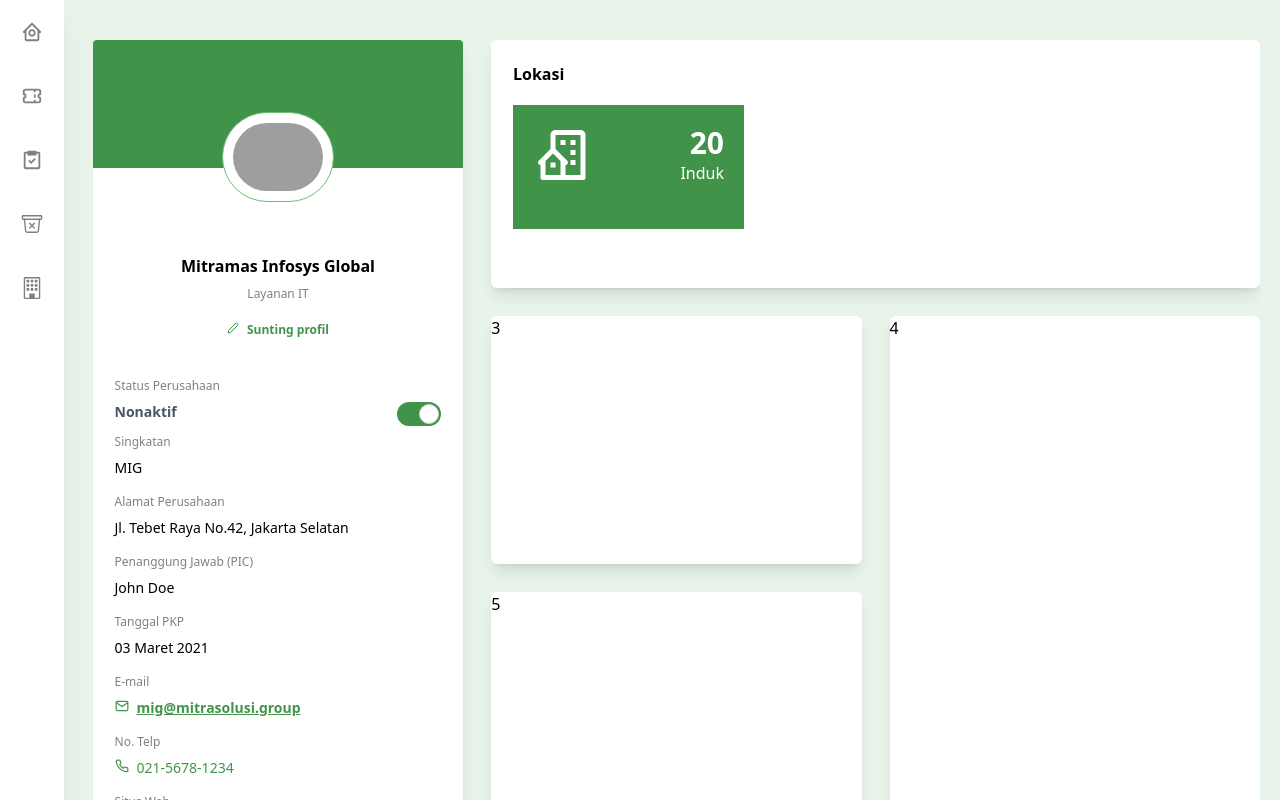
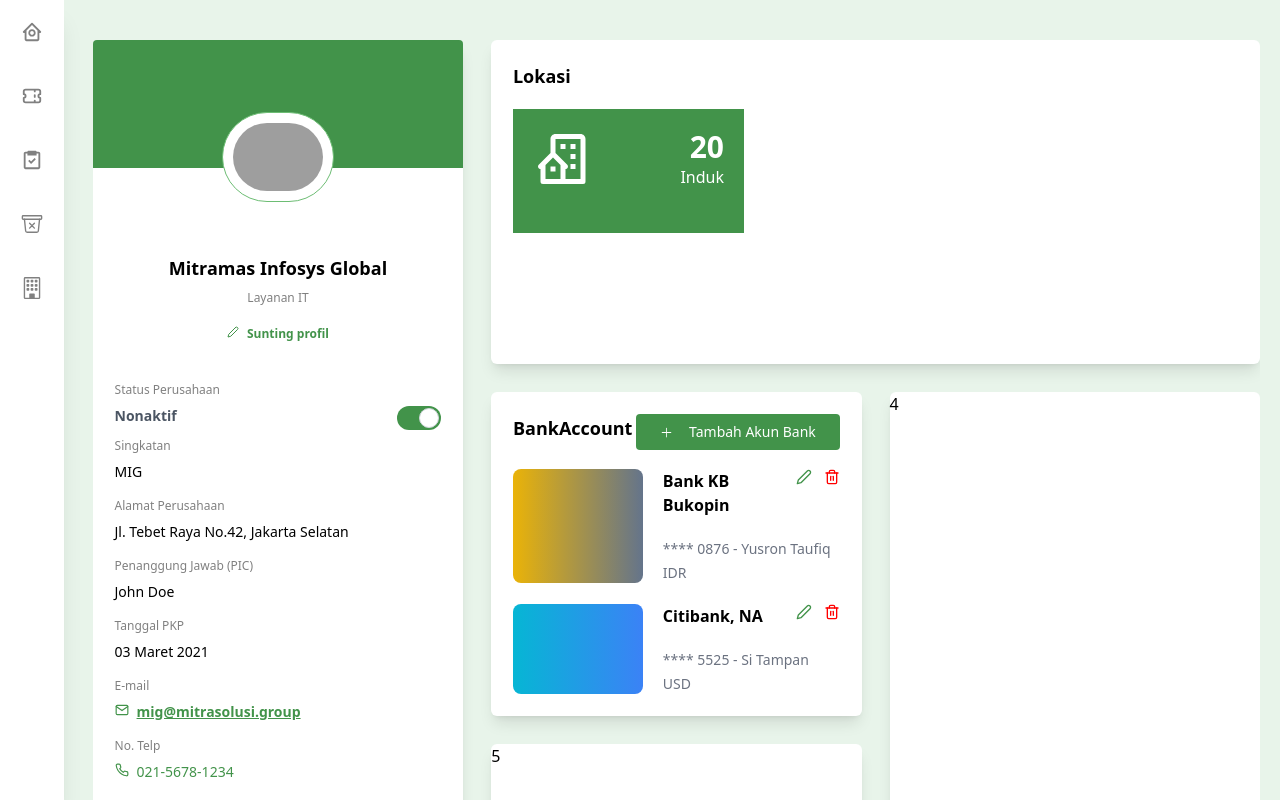
Before and after one commit to jestsee/mig-test, a React (Create React App) app: page / in a window 1280 px wide. Shown: the top 800 px of the page. Built offline with nearby package versions, Linux system fonts and the light colour scheme; grey boxes are pictures that could not be loaded.

Commit message:
add bank info

```diff
--- a/src/components/BankAccount.js
+++ b/src/components/BankAccount.js
@@ -0,0 +1,46 @@
+import { BsPlusLg } from "react-icons/bs";
+import { FiEdit2, FiTrash2 } from "react-icons/fi";
+
+export default function BankAccount() {
+  return (
+    <div className="pt-[1.7vw] px-[1.7vw]">
+      <div className="mb-[1.5vw] flex justify-between">
+        <p className="font-bold text-lg">BankAccount</p>
+        <button className="bg-primary text-white text-sm rounded py-[8px] px-6 flex"><BsPlusLg className="mr-4 mt-1" size='13'/>Tambah Akun Bank</button>
+      </div>
+      <BankAccountItem
+        gradient="from-yellow-500 to-slate-500"
+        bankName="Bank KB Bukopin"
+        info="**** 0876 - Yusron Taufiq"
+        currency="IDR"
+      />
+      <BankAccountItem
+        gradient="from-cyan-500 to-blue-500"
+        bankName="Citibank, NA"
+        info="**** 5525 - Si Tampan"
+        currency="USD"
+      />
+    </div>
+  )
+}
+
+function BankAccountItem({gradient, bankName, info, currency}) {
+  return (
+    <div className="flex mb-[1.7vw]">
+      <div className={`bg-gradient-to-r ${gradient} rounded-lg w-60 mr-5`}></div>
+      <div className="w-full">
+        <div className="flex justify-between mb-[1.7vw]">
+          <p className="font-bold">{bankName}</p>
+          <div className="flex">
+            <i className="text-primary cursor-pointer mr-3"><FiEdit2/></i>
+            <i className="text-[red] cursor-pointer"><FiTrash2/></i>
+          </div>
+        </div>
+        <div className="text-sm text-gray-500">
+          <p className="mb-1">{info}</p>
+          <p>{currency}</p>
+        </div>
+      </div>
+    </div>
+  )
+}
--- a/src/components/ContentGrid.js
+++ b/src/components/ContentGrid.js
@@ -1,3 +1,4 @@
+import BankAccount from "./BankAccount";
 import Location from "./Location";
 import MitramasInfo from "./MitramasInfo";
 
@@ -7,7 +8,7 @@
       <div className="grid overflow-hidden grid-cols-3 grid-rows-3 gap-7">
         <div className="box row-span-6"><MitramasInfo/></div>
         <div className="box col-start-2 col-span-2"><Location/></div>
-        <div className="box row-span-0 col-start-2 col-span-1">3</div>
+        <div className="box row-span-0 col-start-2 col-span-1"><BankAccount/></div>
         <div className="box row-span-5 col-span-1">4</div>
         <div className="box row-span-4">5</div>
       </div>
--- a/src/components/Location.js
+++ b/src/components/Location.js
@@ -5,7 +5,7 @@
 export default function Location() {
   return (
     <div className="p-[1.7vw]">
-        <div className="font-bold mb-[1.5vw]"><p>Lokasi</p></div>
+        <div className="font-bold text-lg mb-[1.5vw]"><p>Lokasi</p></div>
         <div className="inline-grid grid-cols-3 w-full gap-4">
           <LocationItem
             icon={<BiBuildingHouse size='60'/>}
--- a/src/components/MitramasInfo.js
+++ b/src/components/MitramasInfo.js
@@ -20,7 +20,7 @@
 
       <div className="p-[1.7vw] mt-16">
         <div className="text-center">
-          <div className="font-bold"><p>Mitramas Infosys Global</p></div>
+          <div className="font-bold text-lg"><p>Mitramas Infosys Global</p></div>
           <div className="grey-title mb-5"><p>Layanan IT</p></div>
           <div className="text-primary font-semibold text-xs">
             <i className="inline-flex mr-2"><FiEdit2/></i>
```
